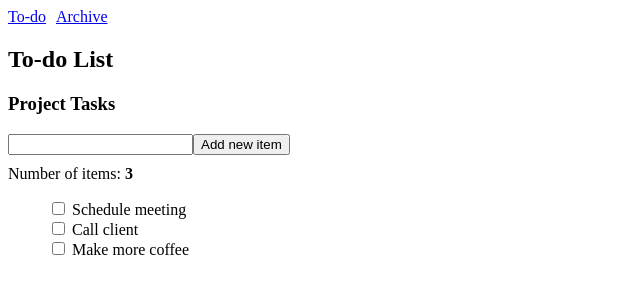
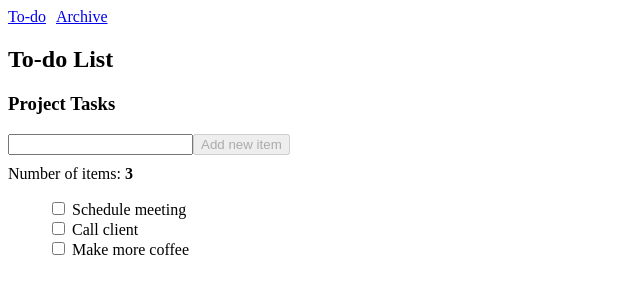
Before and after one commit to alexandretok/angular-workshop, an Angular app: page /todo in a window 1280 px wide. Shown: the top 300 px of the page, without its empty margins (0-640 px from the left). Built offline with nearby package versions, Linux system fonts and the light colour scheme.

Commit message:
Add validation to template driven form

```diff
--- a/src/components/todo-list/todo-list.component.html
+++ b/src/components/todo-list/todo-list.component.html
@@ -1,8 +1,12 @@
 <h3>{{ listTitle }}</h3>
 
 <form #f="ngForm" (ngSubmit)="onSubmit(f)">
-  <input type="text" ngModel name="label">
-  <button type="submit" [disabled]="items.length > 9">Add new item</button>
+  <input required type="text" ngModel name="label">
+  <button type="submit" [disabled]="items.length > 9 || !f.valid">Add new item</button>
+
+  <warning-message *ngIf="!f.valid && f.touched">
+    Label is required
+  </warning-message>
 </form>
 
 <warning-message *ngIf="items.length > 9">
```
